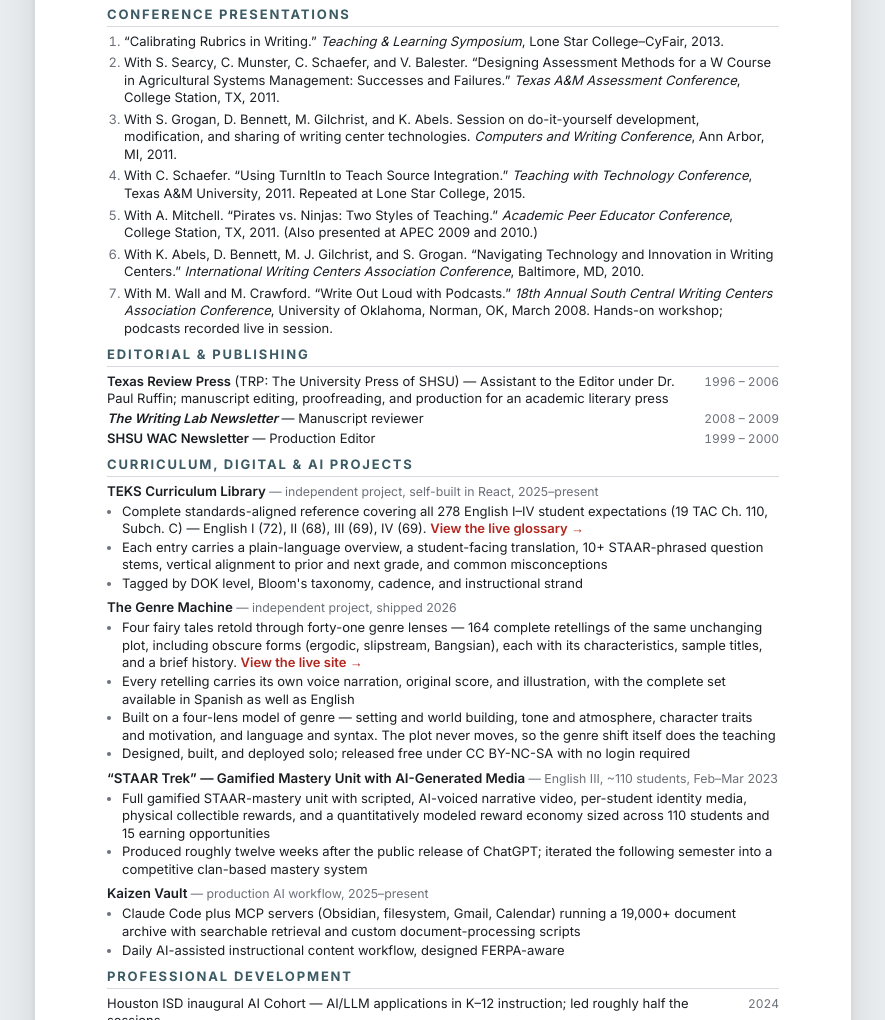
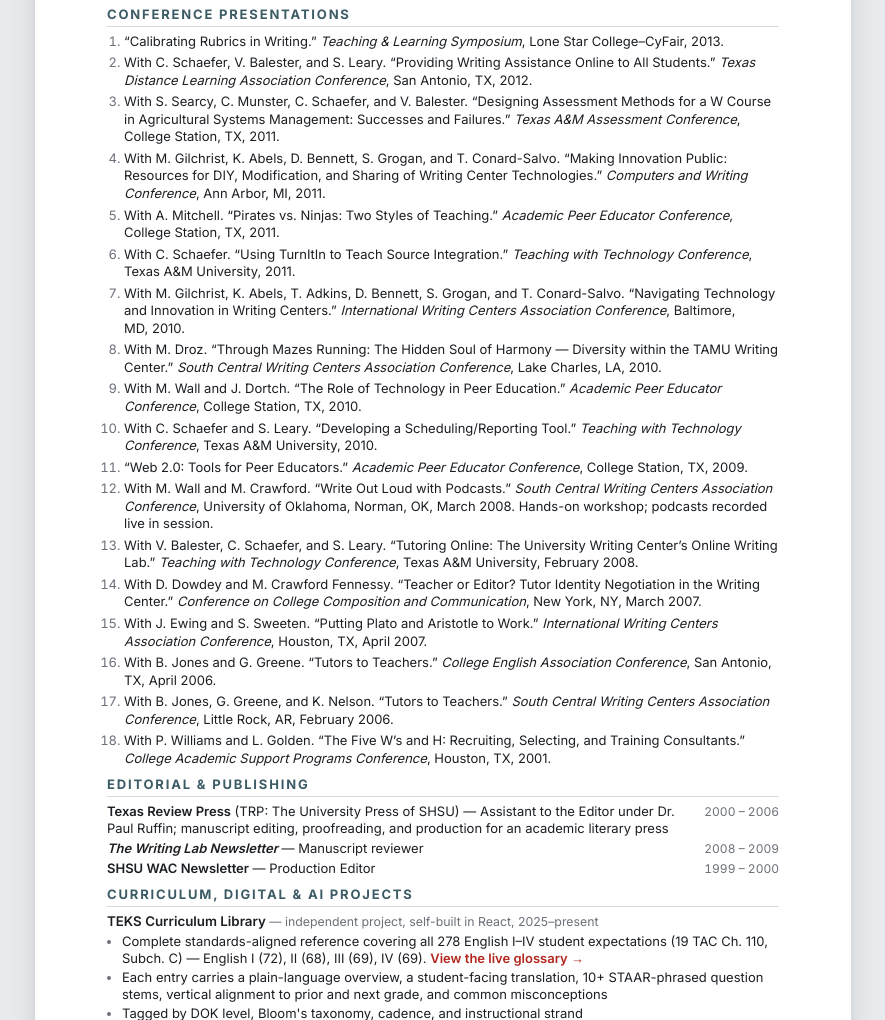
Before and after one commit to Kaminczak/CV, a plain HTML site: page cv.html in a window 1280 px wide. Shown: the part 1581-2601 px from the top of the page, without its empty margins (197-1082 px from the left). Drawn offline with Linux system fonts and the light colour scheme.

Commit message:
CV: verified conference presentations (18 entries incl. TwT 2008 from program PDF); TRP dates 2000-2006; TxDLA 2012

```diff
--- a/cv.html
+++ b/cv.html
@@ -251,13 +251,24 @@
   <section>
     <h2>Conference Presentations</h2>
     <ol class="cites">
-      <li>“Calibrating Rubrics in Writing.” <em>Teaching &amp; Learning Symposium</em>, Lone Star College–CyFair, 2013.</li>
-      <li>With S. Searcy, C. Munster, C. Schaefer, and V. Balester. “Designing Assessment Methods for a W Course in Agricultural Systems Management: Successes and Failures.” <em>Texas A&amp;M Assessment Conference</em>, College Station, TX, 2011.</li>
-      <li>With S. Grogan, D. Bennett, M. Gilchrist, and K. Abels. Session on do-it-yourself development, modification, and sharing of writing center technologies. <em>Computers and Writing Conference</em>, Ann Arbor, MI, 2011.</li>
-      <li>With C. Schaefer. “Using TurnItIn to Teach Source Integration.” <em>Teaching with Technology Conference</em>, Texas A&amp;M University, 2011. Repeated at Lone Star College, 2015.</li>
-      <li>With A. Mitchell. “Pirates vs. Ninjas: Two Styles of Teaching.” <em>Academic Peer Educator Conference</em>, College Station, TX, 2011. (Also presented at APEC 2009 and 2010.)</li>
-      <li>With K. Abels, D. Bennett, M. J. Gilchrist, and S. Grogan. “Navigating Technology and Innovation in Writing Centers.” <em>International Writing Centers Association Conference</em>, Baltimore, MD, 2010.</li>
-      <li>With M. Wall and M. Crawford. “Write Out Loud with Podcasts.” <em>18th Annual South Central Writing Centers Association Conference</em>, University of Oklahoma, Norman, OK, March 2008. Hands-on workshop; podcasts recorded live in session.</li>
+      <li>&ldquo;Calibrating Rubrics in Writing.&rdquo; <em>Teaching &amp; Learning Symposium</em>, Lone Star College&ndash;CyFair, 2013.</li>
+      <li>With C. Schaefer, V. Balester, and S. Leary. &ldquo;Providing Writing Assistance Online to All Students.&rdquo; <em>Texas Distance Learning Association Conference</em>, San Antonio, TX, 2012.</li>
+      <li>With S. Searcy, C. Munster, C. Schaefer, and V. Balester. &ldquo;Designing Assessment Methods for a W Course in Agricultural Systems Management: Successes and Failures.&rdquo; <em>Texas A&amp;M Assessment Conference</em>, College Station, TX, 2011.</li>
+      <li>With M. Gilchrist, K. Abels, D. Bennett, S. Grogan, and T. Conard-Salvo. &ldquo;Making Innovation Public: Resources for DIY, Modification, and Sharing of Writing Center Technologies.&rdquo; <em>Computers and Writing Conference</em>, Ann Arbor, MI, 2011.</li>
+      <li>With A. Mitchell. &ldquo;Pirates vs. Ninjas: Two Styles of Teaching.&rdquo; <em>Academic Peer Educator Conference</em>, College Station, TX, 2011.</li>
+      <li>With C. Schaefer. &ldquo;Using TurnItIn to Teach Source Integration.&rdquo; <em>Teaching with Technology Conference</em>, Texas A&amp;M University, 2011.</li>
+      <li>With M. Gilchrist, K. Abels, T. Adkins, D. Bennett, S. Grogan, and T. Conard-Salvo. &ldquo;Navigating Technology and Innovation in Writing Centers.&rdquo; <em>International Writing Centers Association Conference</em>, Baltimore, MD, 2010.</li>
+      <li>With M. Droz. &ldquo;Through Mazes Running: The Hidden Soul of Harmony &mdash; Diversity within the TAMU Writing Center.&rdquo; <em>South Central Writing Centers Association Conference</em>, Lake Charles, LA, 2010.</li>
+      <li>With M. Wall and J. Dortch. &ldquo;The Role of Technology in Peer Education.&rdquo; <em>Academic Peer Educator Conference</em>, College Station, TX, 2010.</li>
+      <li>With C. Schaefer and S. Leary. &ldquo;Developing a Scheduling/Reporting Tool.&rdquo; <em>Teaching with Technology Conference</em>, Texas A&amp;M University, 2010.</li>
+      <li>&ldquo;Web 2.0: Tools for Peer Educators.&rdquo; <em>Academic Peer Educator Conference</em>, College Station, TX, 2009.</li>
+      <li>With M. Wall and M. Crawford. &ldquo;Write Out Loud with Podcasts.&rdquo; <em>South Central Writing Centers Association Conference</em>, University of Oklahoma, Norman, OK, March 2008. Hands-on workshop; podcasts recorded live in session.</li>
+      <li>With V. Balester, C. Schaefer, and S. Leary. &ldquo;Tutoring Online: The University Writing Center&rsquo;s Online Writing Lab.&rdquo; <em>Teaching with Technology Conference</em>, Texas A&amp;M University, February 2008.</li>
+      <li>With D. Dowdey and M. Crawford Fennessy. &ldquo;Teacher or Editor? Tutor Identity Negotiation in the Writing Center.&rdquo; <em>Conference on College Composition and Communication</em>, New York, NY, March 2007.</li>
+      <li>With J. Ewing and S. Sweeten. &ldquo;Putting Plato and Aristotle to Work.&rdquo; <em>International Writing Centers Association Conference</em>, Houston, TX, April 2007.</li>
+      <li>With B. Jones and G. Greene. &ldquo;Tutors to Teachers.&rdquo; <em>College English Association Conference</em>, San Antonio, TX, April 2006.</li>
+      <li>With B. Jones, G. Greene, and K. Nelson. &ldquo;Tutors to Teachers.&rdquo; <em>South Central Writing Centers Association Conference</em>, Little Rock, AR, February 2006.</li>
+      <li>With P. Williams and L. Golden. &ldquo;The Five W&rsquo;s and H: Recruiting, Selecting, and Training Consultants.&rdquo; <em>College Academic Support Programs Conference</em>, Houston, TX, 2001.</li>
     </ol>
   </section>
 
@@ -265,7 +276,7 @@
     <h2>Editorial &amp; Publishing</h2>
     <div class="row">
       <div class="label"><strong>Texas Review Press</strong> (TRP: The University Press of SHSU) — Assistant to the Editor under Dr. Paul Ruffin; manuscript editing, proofreading, and production for an academic literary press</div>
-      <div class="meta">1996 – 2006</div>
+      <div class="meta">2000 – 2006</div>
     </div>
     <div class="row">
       <div class="label"><strong><em>The Writing Lab Newsletter</em></strong> — Manuscript reviewer</div>
```
Also changed, not shown: 1 other file.
